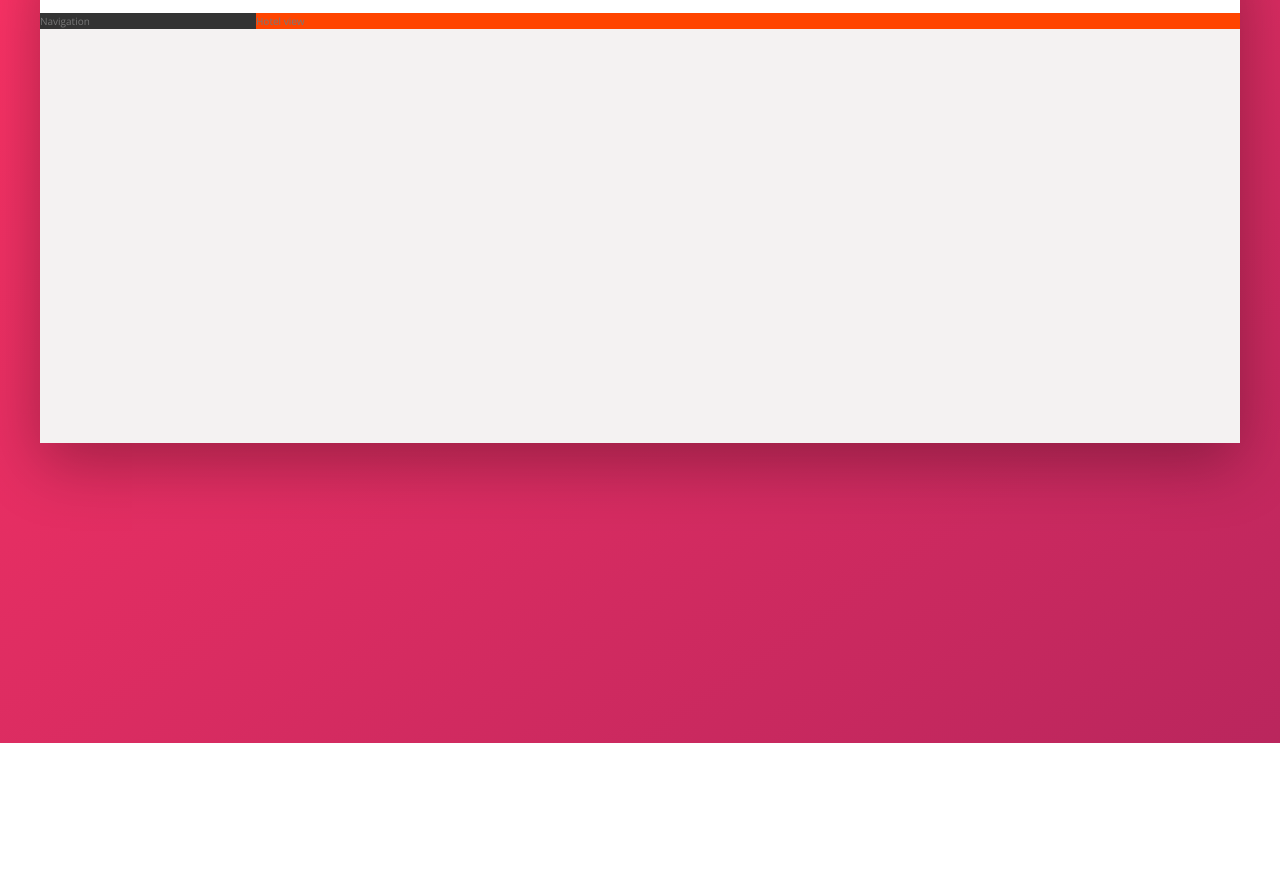
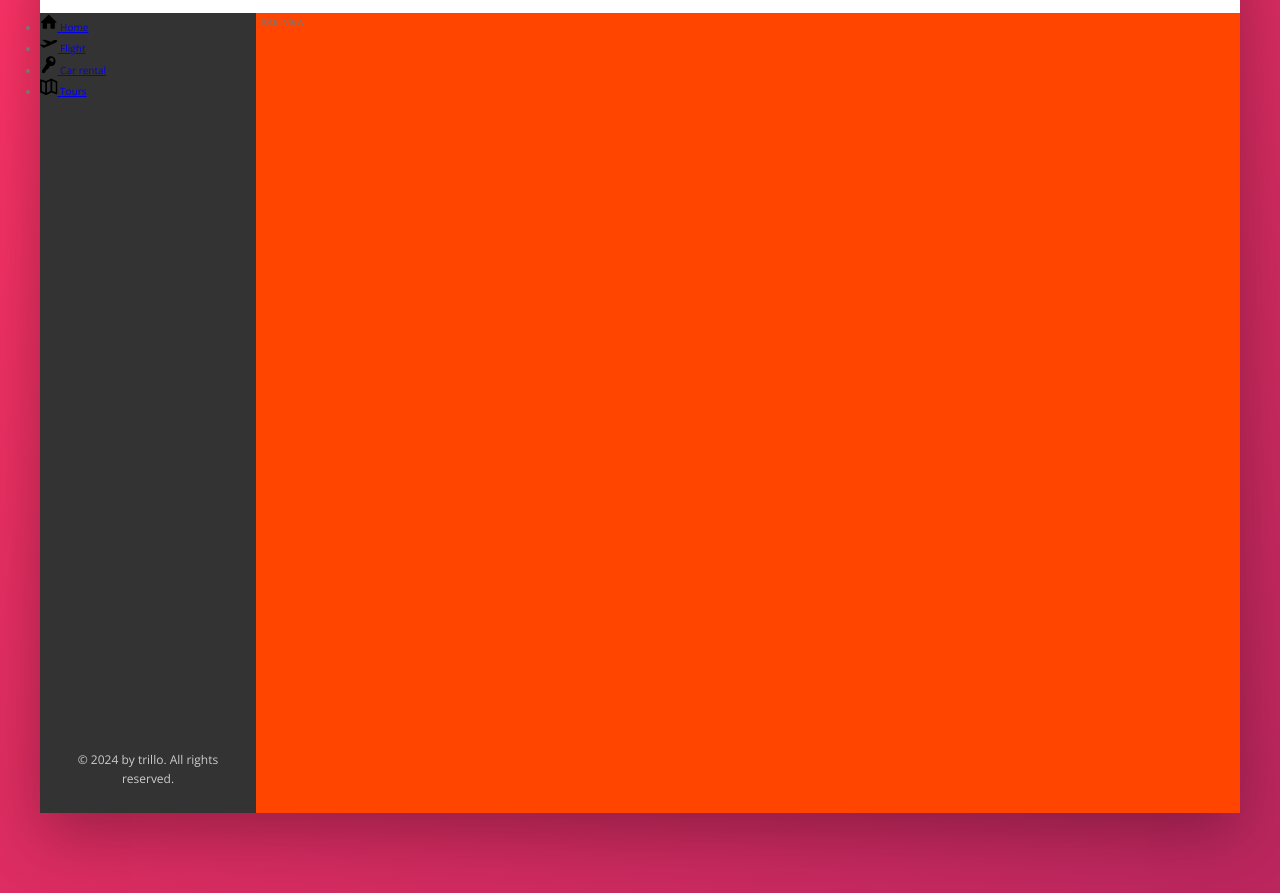
Before and after one commit to dimunozp/Trillo, a website: page index.html in a window 1280 px wide. Shown: the part 137-1030 px from the top of the page. Before the commit the page ends 880 px from the top, so only its background shows below. Drawn offline with nearby package versions, Linux system fonts and the light colour scheme.

Commit message:
feat(005): building the navigation part 1

```diff
--- a/index.html
+++ b/index.html
@@ -45,7 +45,44 @@
 
             <div class="content">
                 <nav class="sidebar">
-                    Navigation
+                    <ul class="side-nav">
+                        <li class="side-nav__item">
+                            <a href="#" class="side-nav__link">
+                                <svg class="side-nav__icon">
+                                    <use xlink:href="img/sprite.svg#icon-home"></use>
+                                </svg>
+                                <span>Home</span>
+                            </a>
+                        </li>
+                        <li class="side-nav__item">
+                            <a href="#" class="side-nav__link">
+                                <svg class="side-nav__icon">
+                                    <use xlink:href="img/sprite.svg#icon-aircraft-take-off"></use>
+                                </svg>
+                                <span>Flight</span>
+                            </a>
+                        </li>
+                        <li class="side-nav__item">
+                            <a href="#" class="side-nav__link">
+                                <svg class="side-nav__icon">
+                                    <use xlink:href="img/sprite.svg#icon-key"></use>
+                                </svg>
+                                <span>Car rental</span>
+                            </a>
+                        </li>
+                        <li class="side-nav__item">
+                            <a href="#" class="side-nav__link">
+                                <svg class="side-nav__icon">
+                                    <use xlink:href="img/sprite.svg#icon-map"></use>
+                                </svg>
+                                <span>Tours</span>
+                            </a>
+                        </li>
+                    </ul>
+
+                    <div class="legal">
+                        &copy; 2024 by trillo. All rights reserved.
+                    </div>
                 </nav>
                 <main class="hotel-view">
                     Hotel view
--- a/sass/_components.scss
+++ b/sass/_components.scss
@@ -113,3 +113,29 @@
     margin-right: 1rem;
   }
 }
+
+// SIDE NAVIGATION
+.side-nav {
+
+  &__item {
+
+  }
+
+  &__link {
+
+  }
+
+  &__icon {
+    width: 1.75rem;
+    height: 1.75rem;
+  }
+
+}
+
+// LEGAL TEXT
+.legal {
+  font-size: 1.2rem;
+  color: var(--color-grey-light-4);
+  text-align: center;
+  padding: 2.5rem;
+}
--- a/sass/_layout.scss
+++ b/sass/_layout.scss
@@ -25,9 +25,13 @@
   background-color: var(--color-grey-dark-1);
 
   flex: 0 0 18%;
+  display: flex;
+  flex-direction: column;
+  justify-content: space-between;
 }
 
 .hotel-view {
   background-color: orangered;
+  height: 80rem;
   flex: 1;
 }
```
Also changed, not shown: css/style.css.
